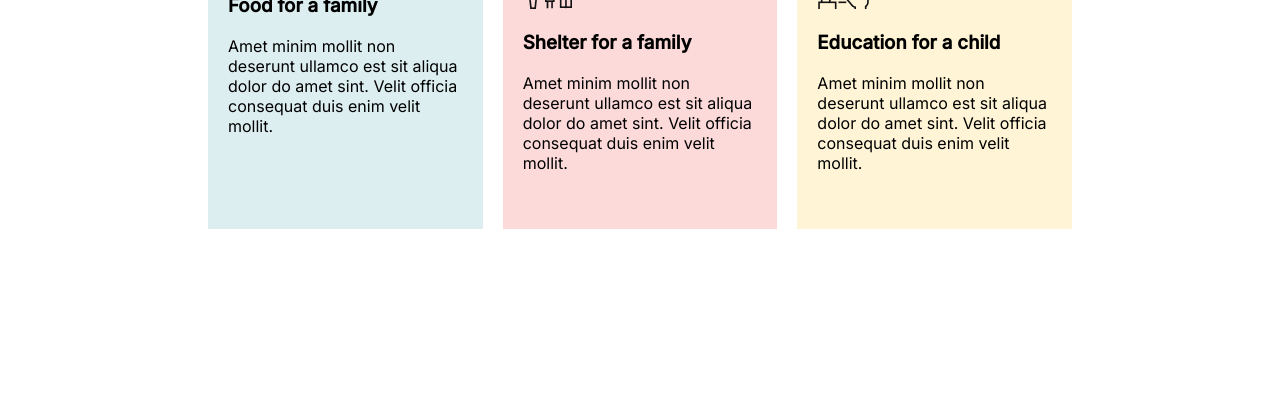
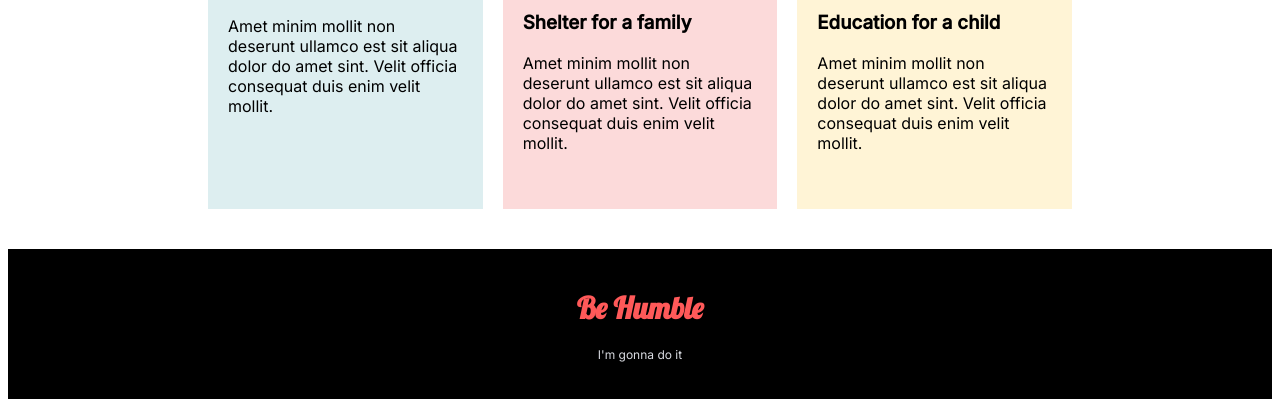
Before and after one commit to ashrafcse3/donate-project, a plain HTML site: page index.html in a window 1280 px wide. Shown: the part 711-1118 px from the top of the page. Before the commit the page ends 948 px from the top, so only its background shows below. Drawn offline with Linux system fonts and the light colour scheme.

Commit message:
footer completed

```diff
--- a/index.html
+++ b/index.html
@@ -8,8 +8,9 @@
     <title>Donate Project</title>
     <link rel="preconnect" href="https://fonts.googleapis.com">
     <link rel="preconnect" href="https://fonts.gstatic.com" crossorigin>
-    <<link href="https://fonts.googleapis.com/css2?family=Inter:wght@400;500&display=swap" rel="stylesheet">
-        <link rel="stylesheet" href="style.css">
+    <link href="https://fonts.googleapis.com/css2?family=Inter:wght@400;500&display=swap" rel="stylesheet">
+    <link href="https://fonts.googleapis.com/css2?family=Lobster&display=swap" rel="stylesheet">
+    <link rel="stylesheet" href="style.css">
 </head>
 
 <body>
@@ -59,5 +60,9 @@
         </section>
     </div>
 </body>
+<footer>
+    <h4>Be Humble</h4>
+    <p>I'm gonna do it</p>
+</footer>
 
 </html>
--- a/style.css
+++ b/style.css
@@ -99,3 +99,24 @@ h2 {
     padding: 40px 20px;
     background-color: #FFF4D6;
 }
+
+/* Footer section */
+footer {
+    background-color: black;
+    height: 150px;
+}
+
+footer h4 {
+    color: #FF5959;
+    text-align: center;
+    padding-top: 40px;
+    font-family: 'Lobster', cursive;
+    font-size: 30px;
+}
+
+footer p {
+    color: #D9DBE1;
+    text-align: center;
+    margin-top: -20px;
+    font-size: 12px;
+}
```
